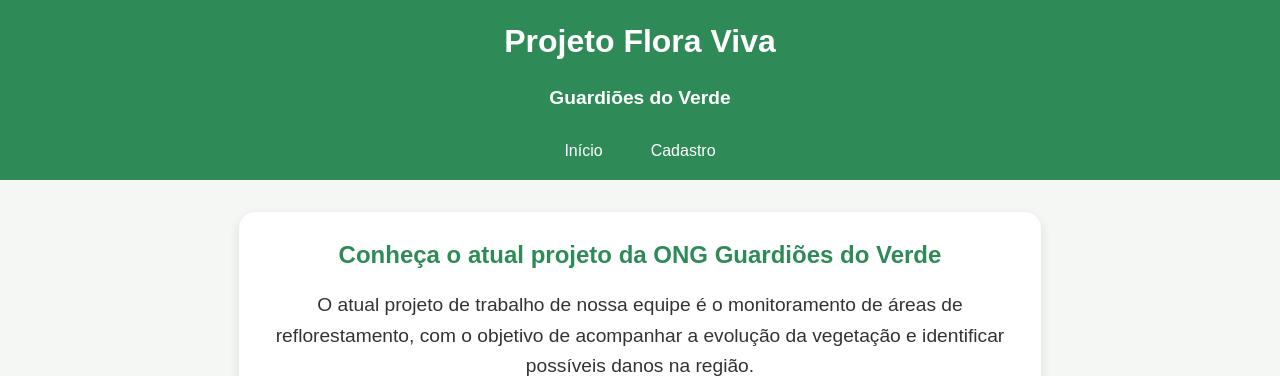
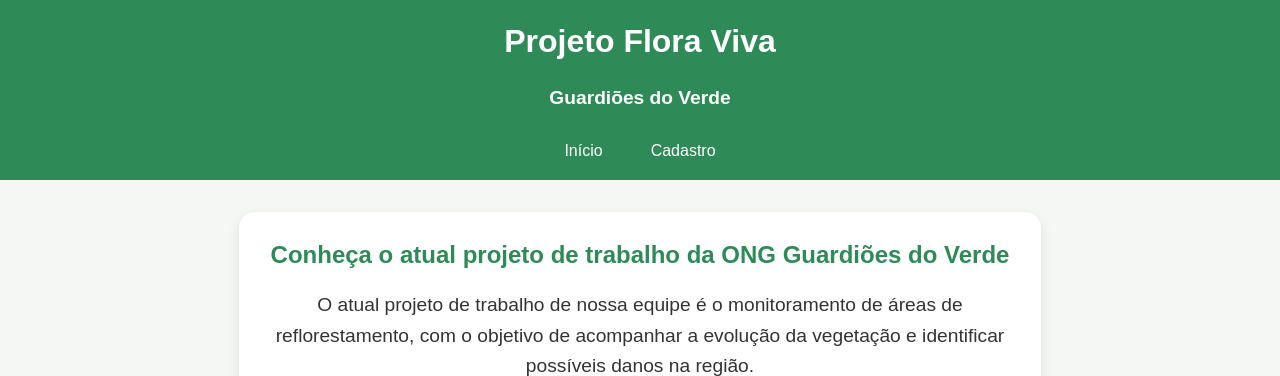
Before and after one commit to Ivana-BP/https---github.com-Ivana-BP-atividade-02, a plain HTML site: page html/projeto1.html in a window 1280 px wide. Shown: the top 376 px of the page. Drawn offline with Linux system fonts and the light colour scheme.

Commit message:
versão final do site ong

```diff
--- a/html/projeto1.html
+++ b/html/projeto1.html
@@ -19,7 +19,7 @@
      </header>
     <main>
     <section>
-         <h2>Conheça o atual projeto da ONG Guardiões do Verde</h1>
+         <h2>Conheça o atual projeto de trabalho da ONG Guardiões do Verde</h1>
         <p>O atual projeto de trabalho de nossa equipe é o monitoramento de áreas de reflorestamento, com o objetivo de acompanhar a evolução da vegetação e identificar possíveis danos na região.</p>
         <img src="/assets/reflorestamento.png" alt="Imagem de satélite mostrando área de reflorestamento">
         <P>Fonte: imagem gerada por IA (ChatGPT, 2025).</P>
```
